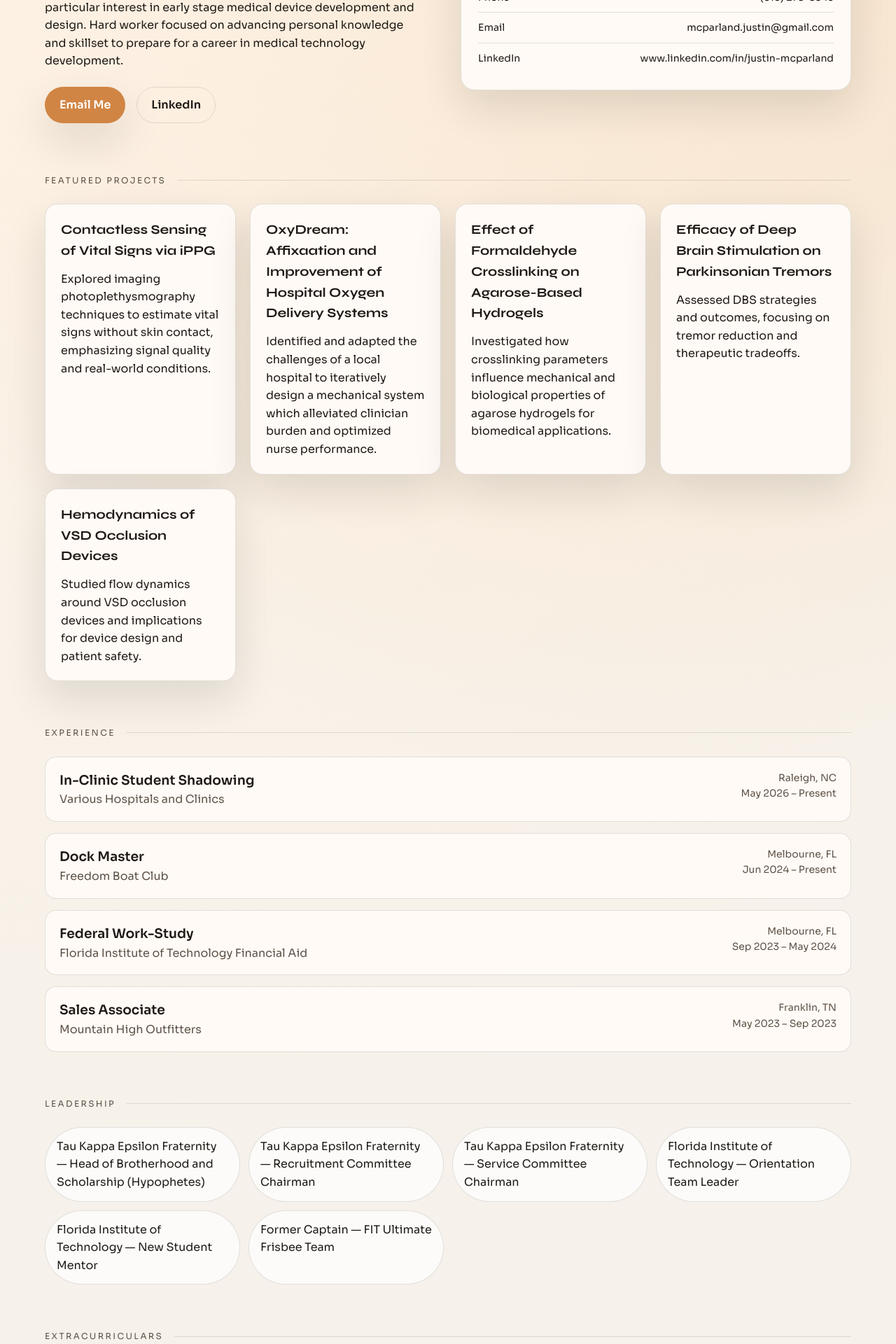
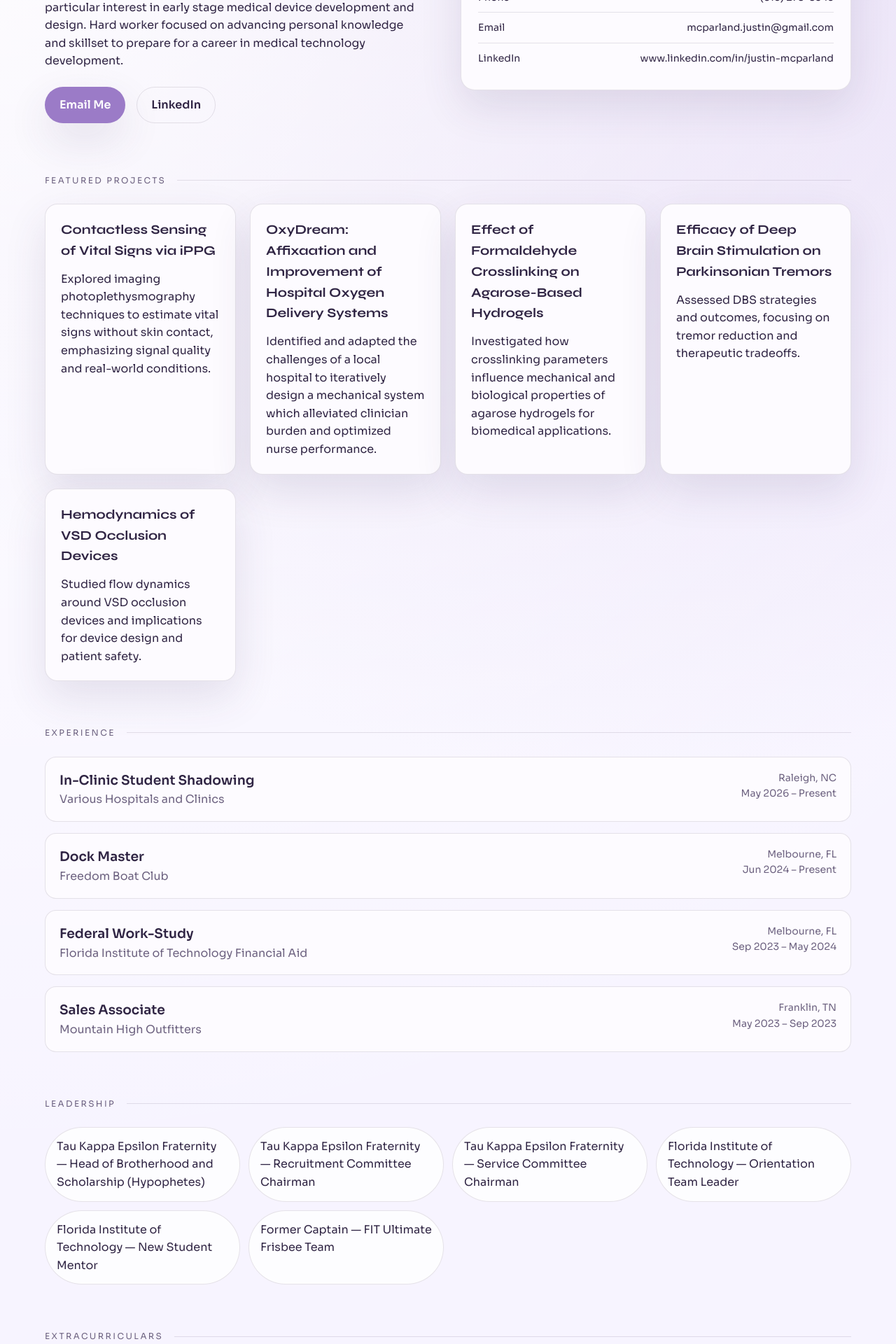
Before and after one commit to justinmcparland/justinmcparland.github.io, a React (Vite) app: page / in a window 1280 px wide. Shown: the part 340-2260 px from the top of the page at 70% size. Built offline with nearby package versions, Linux system fonts and the light colour scheme.

Commit message:
Apply light purple color palette

```diff
--- a/src/styles.css
+++ b/src/styles.css
@@ -3,15 +3,15 @@
   font-family: "Sora", system-ui, sans-serif;
   line-height: 1.6;
   font-weight: 400;
-  --bg: #f6f1ea;
-  --bg-alt: #efe7dd;
-  --ink: #1f1a15;
-  --muted: #5e5247;
-  --accent: #d18544;
-  --accent-dark: #b06a35;
-  --card: #fffaf5;
-  --border: rgba(31, 26, 21, 0.12);
-  --shadow: 0 24px 60px rgba(28, 23, 19, 0.12);
+  --bg: #f7f4ff;
+  --bg-alt: #eee8fa;
+  --ink: #302544;
+  --muted: #6d6280;
+  --accent: #9b7bc7;
+  --accent-dark: #7655a5;
+  --card: #fdfbff;
+  --border: rgba(48, 37, 68, 0.12);
+  --shadow: 0 24px 60px rgba(67, 48, 98, 0.12);
 }
 
 * {
@@ -21,8 +21,8 @@
 }
 
 body {
-  background: radial-gradient(circle at top left, #fff3e6, transparent 55%),
-    radial-gradient(circle at 70% 0%, #f3d6b3, transparent 40%),
+  background: radial-gradient(circle at top left, #ffffff, transparent 55%),
+    radial-gradient(circle at 70% 0%, #dacbf0, transparent 40%),
     var(--bg);
   color: var(--ink);
 }
@@ -267,7 +267,7 @@ a {
 .pill-list li {
   padding: 14px 16px;
   border-radius: 999px;
-  background: rgba(255, 255, 255, 0.7);
+  background: rgba(255, 255, 255, 0.78);
   border: 1px solid var(--border);
 }
 
```
